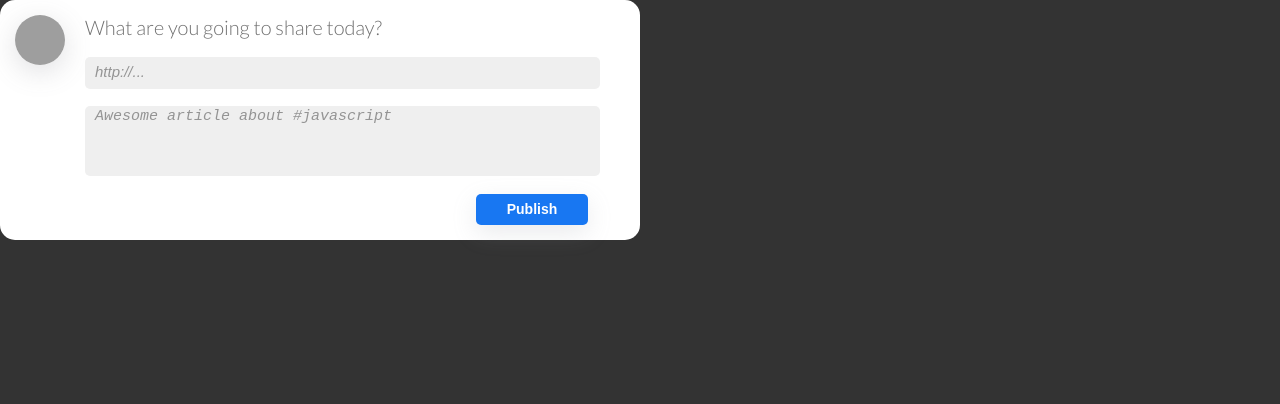
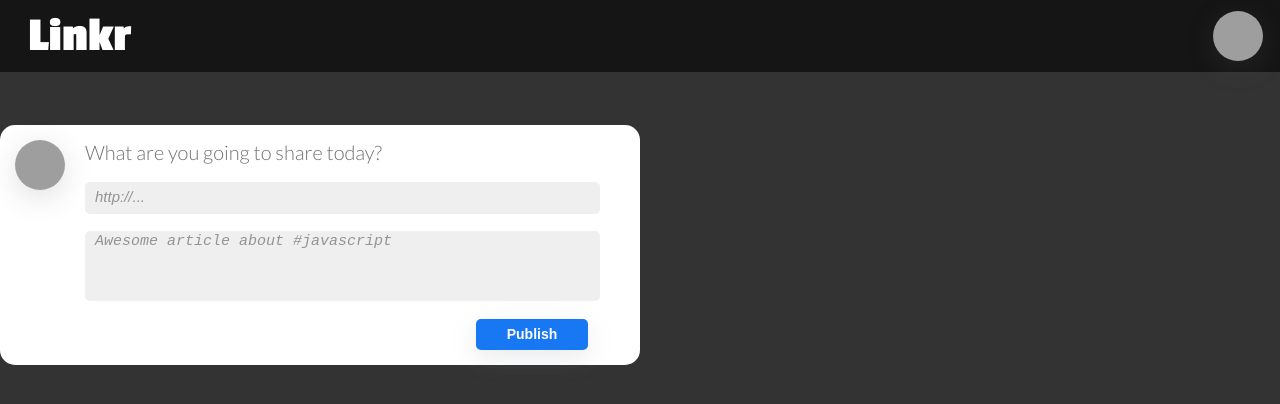
Before and after one commit to Luca-Panza/linkr-front, a React (Vite) app: page /home in a window 1280 px wide. Shown: the top 404 px of the page. Built offline with nearby package versions, Linux system fonts and the light colour scheme; grey boxes are pictures that could not be loaded; a web font is replaced by a local one.

Commit message:
feat: initialize Header component with static layout.

```diff
--- a/src/components/Header.jsx
+++ b/src/components/Header.jsx
@@ -0,0 +1,46 @@
+import styled from "styled-components";
+import UserImage from "./UserImage";
+export default function Header({children}){
+    return (
+        <PageContainer>
+            <HeaderSC>
+                <span>Linkr</span>
+                <UserImage link={"https://picsum.photos/200/300"} userId={1}/>
+            </HeaderSC>
+            {children}
+        </PageContainer>
+    );
+}
+
+const PageContainer = styled.div`
+    min-height: 100vh;
+    width: 100vw;
+    padding-top: 125px;
+`
+
+const HeaderSC = styled.div`
+    height: 72px;
+    width: 100%;
+    max-width: 100vw;
+    background-color: #151515;
+    position: fixed;
+    top: 0px;
+    display: flex;
+    flex-direction: row;
+    padding: 0px 17px 0px 28px;
+    box-sizing: border-box;
+    display: flex;
+    flex-direction: row;
+    align-items: center;
+    justify-content: space-between;
+    color: #FFFFFF;
+    font-family: 'Passion One';
+    font-size: 49px;
+    font-weight: 700;
+    user-select: none;
+    span{
+        :hover{
+            cursor: pointer;
+        }
+    }
+`
--- a/src/pages/HomePage.jsx
+++ b/src/pages/HomePage.jsx
@@ -1,9 +1,11 @@
+import Header from "../components/Header";
 import PostContainer from "../components/PostContainer";
 
 export default function HomePage(){
     return (
-        <>
+        <Header>
             <PostContainer/>
-        </>
+        </Header>
+
     )
 }
```
